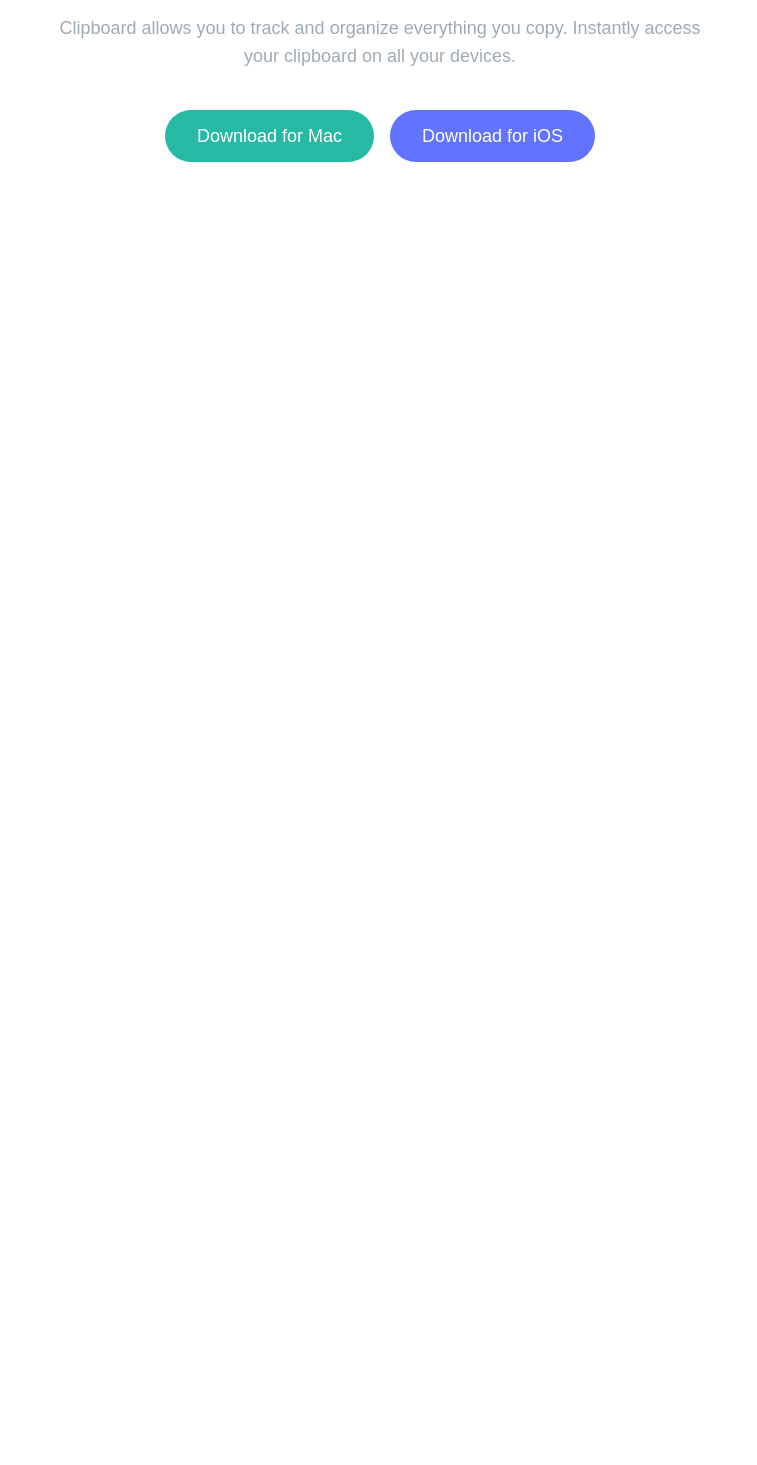
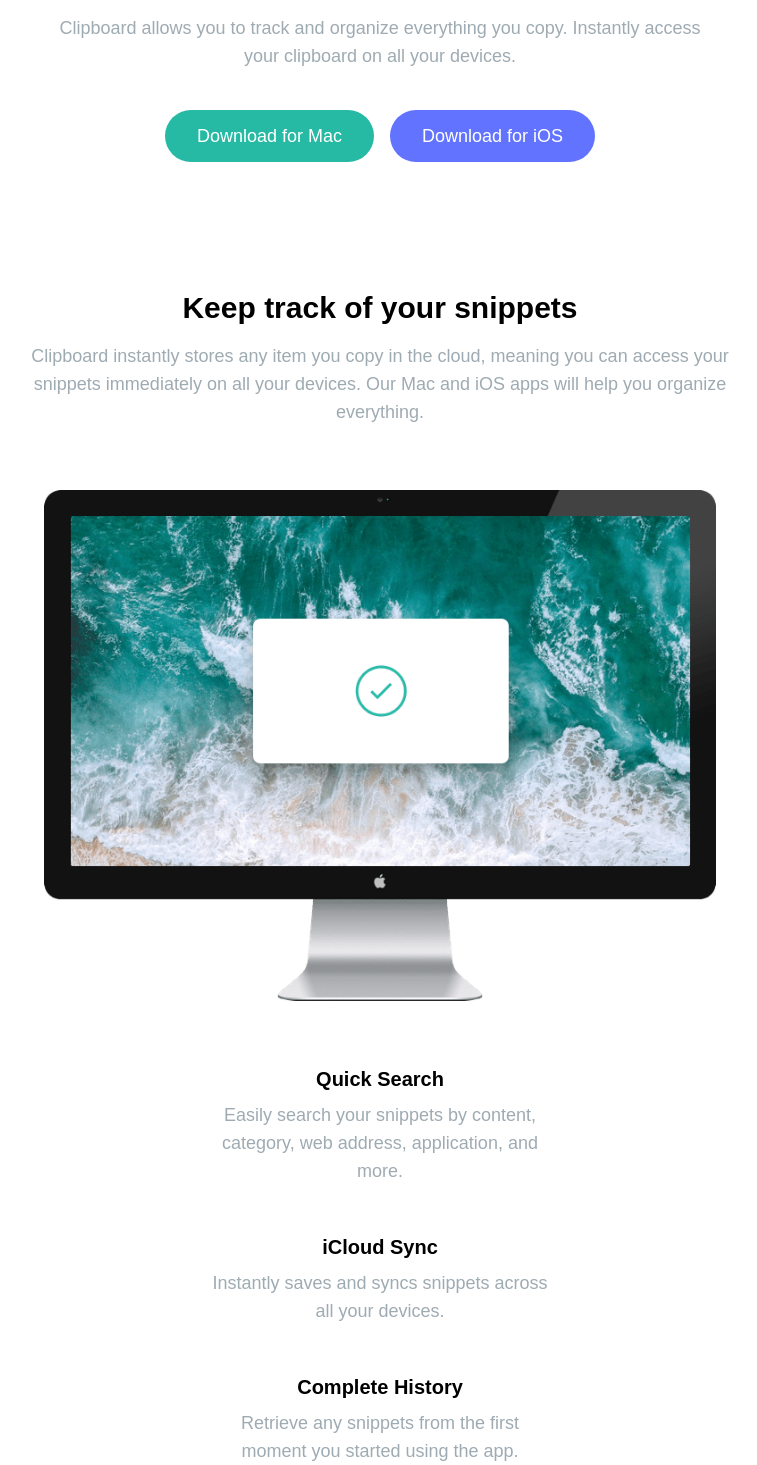
Before and after one commit to AimanAnizan56/clipboard-landing-page, a React (Vite) app: page / in a window 1280 px wide. Shown: the part 330-1795 px from the top of the page, without its empty margins (260-1017 px from the left). Before the commit the page ends 800 px from the top, so only its background shows below. Built offline with nearby package versions, Linux system fonts and the light colour scheme; a web font is replaced by a local one.

Commit message:
Add feature component

```diff
--- a/src/App.tsx
+++ b/src/App.tsx
@@ -1,10 +1,11 @@
-import { Introduction, BackgroundImage } from './components';
+import { Introduction, BackgroundImage, Feature } from './components';
 
 function App() {
   return (
     <>
       <BackgroundImage />
       <Introduction />
+      <Feature />
     </>
   );
 }
--- /dev/null
+++ b/src/components/Feature.tsx
@@ -0,0 +1,33 @@
+import ImgComputer from '../assets/image-computer.png';
+
+const Feature = () => {
+  return (
+    <>
+      <div className="mb-16">
+        <h2 className="font-bold text-3xl text-center w-[75vw] mx-auto mt-32 mb-4">Keep track of your snippets</h2>
+        <p className="text-neutral-gray-blue text-center w-[80vw] mx-auto max-w-[700px]">Clipboard instantly stores any item you copy in the cloud, meaning you can access your snippets immediately on all your devices. Our Mac and iOS apps will help you organize everything.</p>
+      </div>
+
+      <div className="flex flex-col desktop:flex-row gap-16 align-middle desktop:max-w-[70vw] desktop:mx-auto">
+        <img src={ImgComputer} className="w-[80vw] desktop:w-[180vw] max-w-2xl desktop:max-w-[950px] mx-auto desktop:mr-0 desktop:-ml-80" />
+
+        <div className="flex flex-col gap-12 justify-center">
+          <div>
+            <div className="font-bold text-xl text-center desktop:text-left mb-2">Quick Search</div>
+            <p className="text-center desktop:text-left w-[75vw] max-w-[340px] mx-auto text-neutral-gray-blue">Easily search your snippets by content, category, web address, application, and more.</p>
+          </div>
+          <div>
+            <div className="font-bold text-xl text-center desktop:text-left mb-2">iCloud Sync</div>
+            <p className="text-center desktop:text-left w-[75vw] max-w-[340px] mx-auto text-neutral-gray-blue">Instantly saves and syncs snippets across all your devices.</p>
+          </div>
+          <div>
+            <div className="font-bold text-xl text-center desktop:text-left mb-2">Complete History</div>
+            <p className="text-center desktop:text-left w-[75vw] max-w-[340px] mx-auto text-neutral-gray-blue">Retrieve any snippets from the first moment you started using the app.</p>
+          </div>
+        </div>
+      </div>
+    </>
+  );
+};
+
+export default Feature;
--- a/src/components/index.tsx
+++ b/src/components/index.tsx
@@ -1,4 +1,5 @@
 import Introduction from './Introduction';
 import BackgroundImage from './BackgroundImage';
+import Feature from './Feature';
 
-export { Introduction, BackgroundImage };
+export { Introduction, BackgroundImage, Feature };
```
